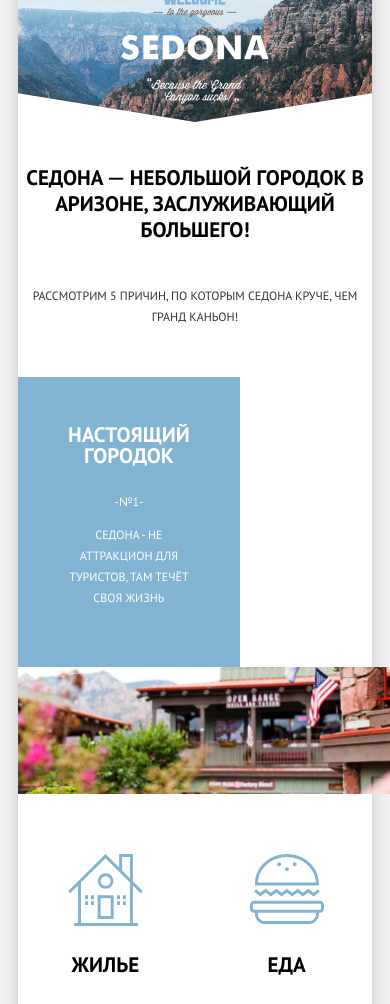
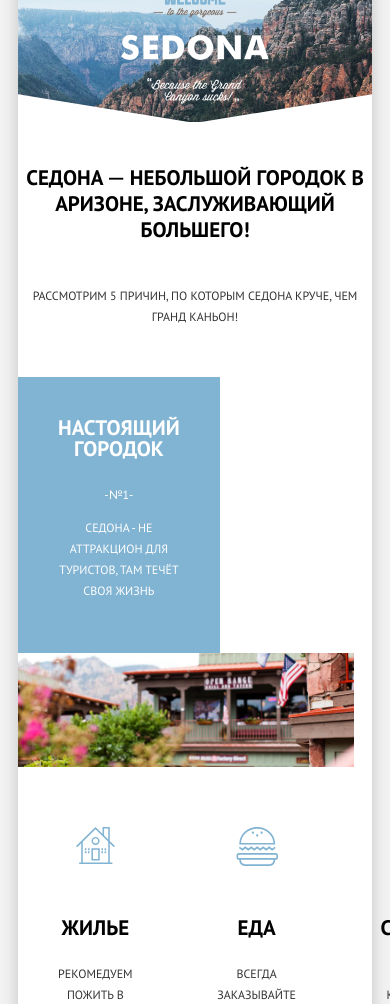
Before and after one commit to irina-mokh/sedona, a plain HTML site: page #src/index.html in a window 390 px wide. Shown: the part 92-1096 px from the top of the page. Drawn offline with nearby package versions, Linux system fonts and the light colour scheme; files that its build step writes are made by us from their sources.

Commit message:
fix: adaptive layout

```diff
--- a/#src/css/style.css
+++ b/#src/css/style.css
@@ -112,7 +112,7 @@
 
 .welcome__layout {
   position: absolute;
-  bottom: 0;
+  bottom: -1px;
 }
 
 .welcome__text {
@@ -162,11 +162,15 @@
     font-size: 12px;
   }
   .card {
-    padding: 30px 30px;
+    padding: 15px;
   }
   .card_white {
-    padding: 100px 30px;
+    padding-top: 80px;
     background-position: 50% 10px;
+    background-size: 25%;
+  }
+  .advantage__title {
+    margin-bottom: 10px;
   }
 }
 
@@ -179,13 +183,12 @@
 .card {
   flex-basis: 33.3%;
   box-sizing: border-box;
-  padding: 47px 50px;
+  padding: 40px
 }
 
 .card_blue {
   color: var(--basic-white);
   background-color: var(--basic-blue);
-
 }
 
 .card_blue .text {
@@ -197,8 +200,7 @@
 }
 
 .card_white {
-  height: 5px;
-  padding: 160px 50px;
+  padding-top: 150px;
   background-position: 50% 60px;
   background-repeat: no-repeat;
 }
@@ -421,6 +423,16 @@ input[type="number"]:focus {
   margin-top: -120px;
 }
 
+@media (max-width: 768px) {
+  .contact {
+    font-size: 14px;
+  }
+  .social__item{
+    width: 40px;
+    height: 40px;
+  }
+}
+
 .contact {
   font-weight: 700;
   font-size: 21px;
@@ -450,6 +462,7 @@ input[type="number"]:focus {
 .social__item:active {
   background-color: #5496BD;
 }
+
 .social-icon {
   display: flex;
   justify-content: space-around;
--- a/dist/css/style.css
+++ b/dist/css/style.css
@@ -493,7 +493,7 @@ template {
 
 .welcome__layout {
   position: absolute;
-  bottom: 0;
+  bottom: -1px;
 }
 
 .welcome__text {
@@ -547,7 +547,7 @@ template {
 .card {
   flex-basis: 33.3%;
   box-sizing: border-box;
-  padding: 47px 50px;
+  padding: 40px;
 }
 
 .card_blue {
@@ -564,8 +564,7 @@ template {
 }
 
 .card_white {
-  height: 5px;
-  padding: 160px 50px;
+  padding-top: 150px;
   background-position: 50% 60px;
   background-repeat: no-repeat;
 }
@@ -855,11 +854,25 @@ input[type="number"]:focus {
   }
 
   .card {
-    padding: 30px 30px;
+    padding: 15px;
   }
 
   .card_white {
-    padding: 100px 30px;
+    padding-top: 80px;
     background-position: 50% 10px;
+    background-size: 25%;
+  }
+
+  .advantage__title {
+    margin-bottom: 10px;
+  }
+
+  .contact {
+    font-size: 14px;
+  }
+
+  .social__item {
+    width: 40px;
+    height: 40px;
   }
 }
```
Also changed, not shown: dist/css/style.min.css, dist/favicon.ico (deleted), dist/img/Shape.svg (deleted).
